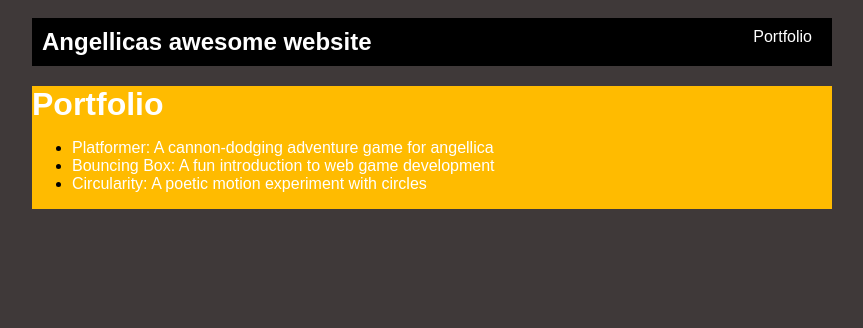
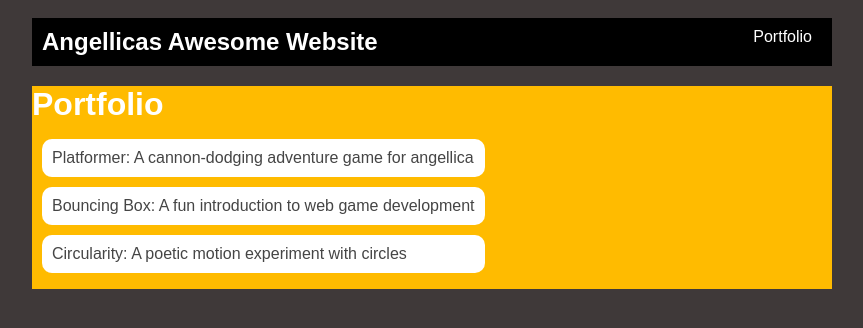
Before and after one commit to AnneC90/AnneC90.github.io, a plain HTML site: page portfolio.html in a window 1280 px wide. Shown: the whole page, without its empty margins (208-1071 px from the left). Drawn offline with Linux system fonts and the light colour scheme.

Commit message:
finished portfolio

```diff
--- a/portfolio.html
+++ b/portfolio.html
@@ -1,7 +1,7 @@
 <!DOCTYPE html>
 <html>
     <head>
-        <title>Angellicas awesome website</title>
+        <title>Angellicas Awesome Website</title>
           <link rel="stylesheet" href="style.css" />
     </head>
 
@@ -9,7 +9,7 @@
         <!-- All content goes here -->
         <div id="all-contents"-->
         <nav>
-            <h1>Angellicas awesome website</h1>
+            <h1>Angellicas Awesome Website</h1>
             <ul id="nav-ul">
                 <li class="nav-li">
                     <a href="portfolio.html">Portfolio</a>
--- a/style.css
+++ b/style.css
@@ -9,7 +9,7 @@
   margin: auto;
 }
 /* navigation menu */
-nav{
+nav {
   background: rgb(0, 0, 0);
   margin: 0 auto;
   display: flex;
@@ -30,8 +30,8 @@
   display: flex;
 }
 .nav-li {
-    display- inline-block;
-    padding: 0 10px
+  display: inline-block;
+  padding: 0 10px;
 }
 a {
   text-decoration: none;
@@ -48,7 +48,8 @@
   background: rgb(255, 187, 0);
   display: flex;
   margin-top: 20px;
-} .sidebar {
+}
+.sidebar {
   margin-right: 25px;
   padding: 10px;
 }
@@ -65,6 +66,32 @@
   padding: 8px;
   margin-top: 20px;
 }
-h2, h3 {
+h2,
+h3 {
   margin: 0px;
 }
+/* Portfolio styles */
+.content h1 {
+  color: black;
+}
+
+#portfolio {
+  list-style-type: none;
+  padding-left: 10px;
+}
+
+#portfolio li {
+  background: #fff;
+  padding: 10px;
+  border-radius: 10px;
+  margin-bottom: 10px;
+}
+
+#portfolio li:hover {
+  background: #eee;
+}
+
+#portfolio a {
+  text-decoration: none;
+  color: #454545;
+}
```
Lines whose indentation alone changed are shown as unchanged.
